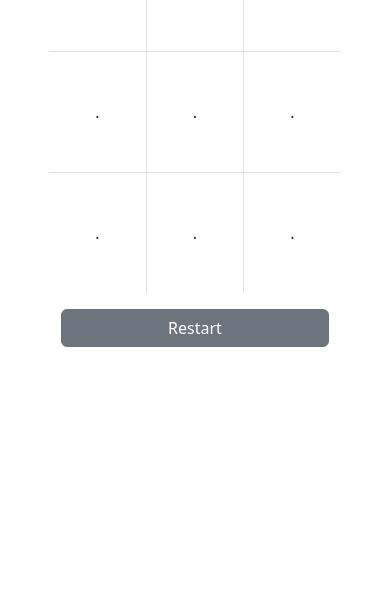
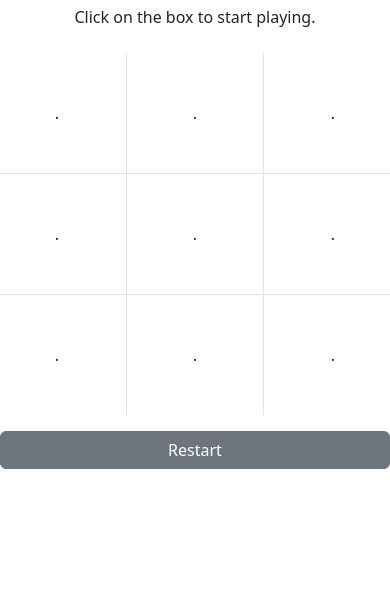
Before and after one commit to SSB-11/learning-web-projects, a plain HTML site: page tictactoe/index.html in a window 390 px wide. Shown: the part 238-844 px from the top of the page. Drawn offline with nearby package versions, Linux system fonts and the light colour scheme.

Commit message:
refactor: style alignment changes

```diff
--- a/tictactoe/index.html
+++ b/tictactoe/index.html
@@ -11,7 +11,7 @@
 </head>
 
 <body>
-    <main class="container justify-content-center w-75 mt-md-4 mt-lg-5">
+    <main class="d-flex flex-column justify-content-center align-items-center h-100">
         <div class="d-flex flex-column text-center mx-md-5 px-lg-5">
             <h1 class="my-3 my-lg-5">Tic Tac Toe</h1>
             <div id="instructions" class="mb-md-5">
--- a/tictactoe/style.css
+++ b/tictactoe/style.css
@@ -1,6 +1,10 @@
 html, body {
     height: 100vh;
     box-sizing: border-box;
+}
+
+.cell {
+    min-width: 10rem;
 }
 
 .cell:hover {
@@ -10,3 +14,9 @@ html, body {
 .win-cell {
     background-color: mediumseagreen;
 }
+
+@media (max-width: 572px) {
+    .cell {
+        min-width: 6rem;
+    }
+}
```
